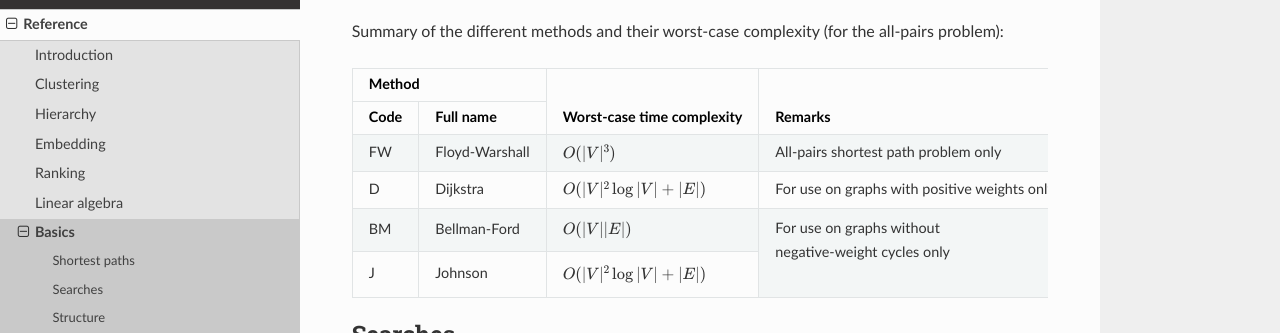
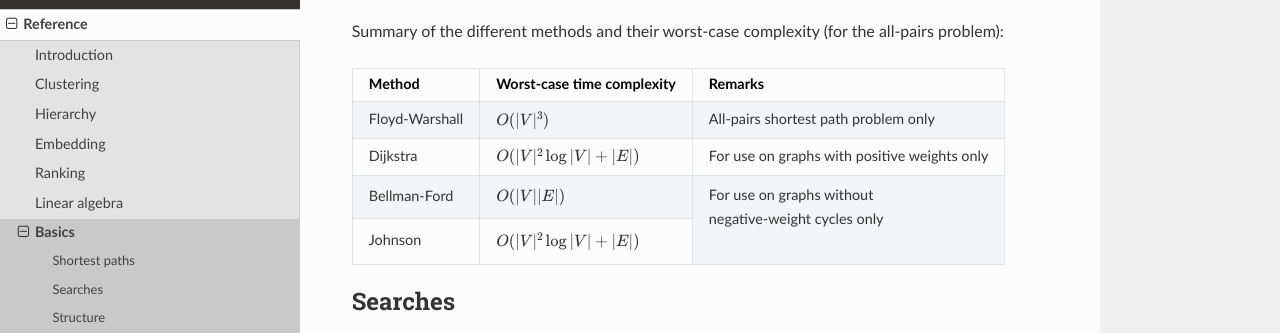
Before and after one commit to sknetwork-team/scikit-network, a Sphinx documentation site: the page built from docs/reference/basics.rst, in a window 1280 px wide and 900 px high, scrolled down 400 px, cut to the strip 150-483 px from the top of the window. Built offline with Sphinx 7.4.7 and the Read the Docs theme 2.0.0, drawn with Linux system fonts in a browser that asks for light colours; pages that are not in the unit, such as notebooks, are missing from menus; the version number is read from the project's files by our own code.

Commit message:
Updated table

```diff
--- a/docs/reference/basics.rst
+++ b/docs/reference/basics.rst
@@ -18,19 +18,17 @@ Shortest paths
 
 Summary of the different methods and their worst-case complexity (for the all-pairs problem):
 
-+------+----------------+--------------------------------+-------------------------------------------------+
-|        Method         |    Worst-case time complexity  |                          Remarks                |
-+------+----------------+                                +                                                 +
-| Code |    Full name   |                                |                                                 |
-+======+================+================================+=================================================+
-|  FW  | Floyd-Warshall | :math:`O(|V|^3)`               | All-pairs shortest path problem only            |
-+------+----------------+--------------------------------+-------------------------------------------------+
-|   D  |    Dijkstra    | :math:`O(|V|^2 \log |V| + |E|)`| For use on graphs with positive weights only    |
-+------+----------------+--------------------------------+-------------------------------------------------+
-|  BM  |  Bellman-Ford  | :math:`O(|V||E|)`              |                                                 |
-+------+----------------+--------------------------------+   | For use on graphs without                   +
-|   J  |    Johnson     | :math:`O(|V|^2 \log |V| + |E|)`|   | negative-weight cycles only                 |
-+------+----------------+--------------------------------+-------------------------------------------------+
++----------------+--------------------------------+---------------------------------------------+
+|     Method     |    Worst-case time complexity  |                      Remarks                |
++================+================================+=============================================+
+| Floyd-Warshall | :math:`O(|V|^3)`               | All-pairs shortest path problem only        |
++----------------+--------------------------------+---------------------------------------------+
+|    Dijkstra    | :math:`O(|V|^2 \log |V| + |E|)`| For use on graphs with positive weights only|
++----------------+--------------------------------+---------------------------------------------+
+|  Bellman-Ford  | :math:`O(|V||E|)`              |                                             |
++----------------+--------------------------------+   | For use on graphs without               +
+|    Johnson     | :math:`O(|V|^2 \log |V| + |E|)`|   | negative-weight cycles only             |
++----------------+--------------------------------+---------------------------------------------+
 
 
 Searches
```
